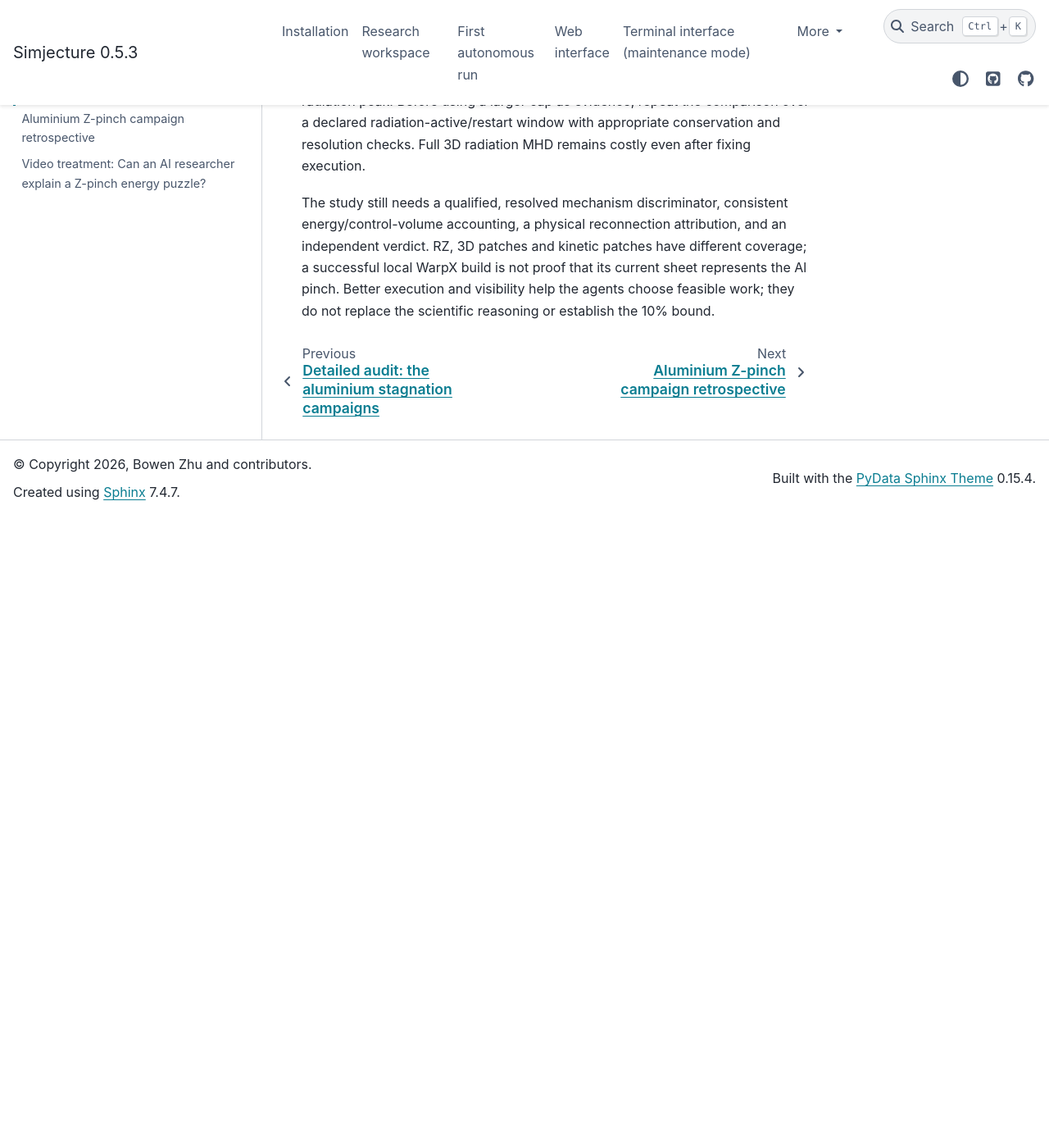
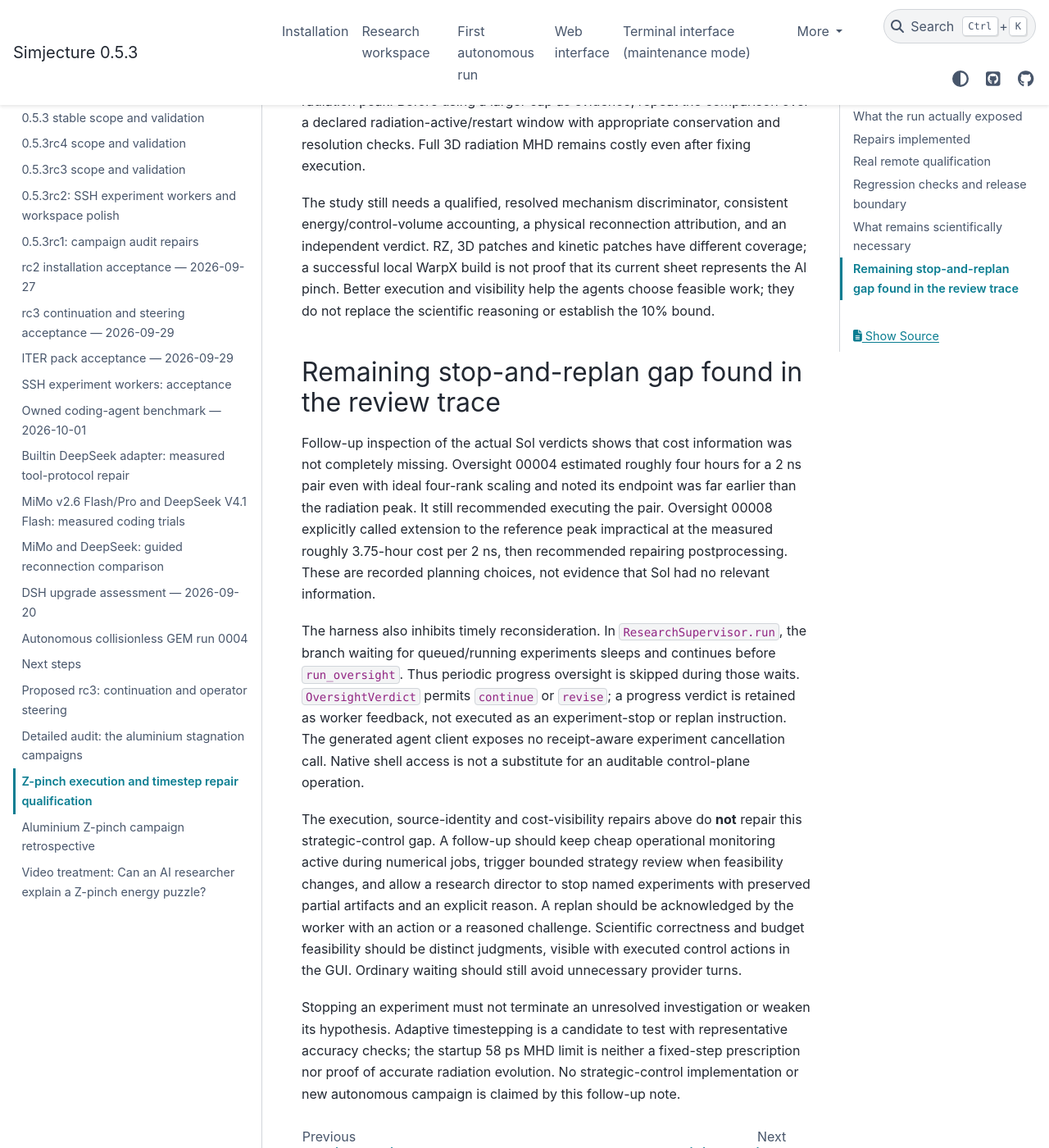
Before and after one commit to tomzhu0225/simjecture, a Sphinx documentation site: the page built from docs/testing/zpinch-repair-qualification-20261003.md, in a window 1280 px wide and 1400 px high, scrolled down 5421 px. Shown: the whole window at 82% size. Built offline with Sphinx 7.4.7 and the PyData theme 0.15.4, drawn with Linux system fonts in a browser that asks for light colours; before the commit the page ends 6051 px from its top, so only the background shows below that.

Commit message:
Document the remaining oversight and experiment control gap

```diff
--- a/docs/testing/zpinch-repair-qualification-20261003.md
+++ b/docs/testing/zpinch-repair-qualification-20261003.md
@@ -146,3 +146,36 @@ independent verdict. RZ, 3D patches and kinetic patches have different coverage;
 a successful local WarpX build is not proof that its current sheet represents the
 Al pinch. Better execution and visibility help the agents choose feasible work;
 they do not replace the scientific reasoning or establish the 10% bound.
+
+## Remaining stop-and-replan gap found in the review trace
+
+Follow-up inspection of the actual Sol verdicts shows that cost information was
+not completely missing. Oversight 00004 estimated roughly four hours for a 2 ns
+pair even with ideal four-rank scaling and noted its endpoint was far earlier than
+the radiation peak. It still recommended executing the pair. Oversight 00008
+explicitly called extension to the reference peak impractical at the measured
+roughly 3.75-hour cost per 2 ns, then recommended repairing postprocessing. These
+are recorded planning choices, not evidence that Sol had no relevant information.
+
+The harness also inhibits timely reconsideration. In `ResearchSupervisor.run`,
+the branch waiting for queued/running experiments sleeps and continues before
+`run_oversight`. Thus periodic progress oversight is skipped during those waits.
+`OversightVerdict` permits `continue` or `revise`; a progress verdict is retained
+as worker feedback, not executed as an experiment-stop or replan instruction.
+The generated agent client exposes no receipt-aware experiment cancellation call.
+Native shell access is not a substitute for an auditable control-plane operation.
+
+The execution, source-identity and cost-visibility repairs above do **not** repair
+this strategic-control gap. A follow-up should keep cheap operational monitoring
+active during numerical jobs, trigger bounded strategy review when feasibility
+changes, and allow a research director to stop named experiments with preserved
+partial artifacts and an explicit reason. A replan should be acknowledged by the
+worker with an action or a reasoned challenge. Scientific correctness and budget
+feasibility should be distinct judgments, visible with executed control actions
+in the GUI. Ordinary waiting should still avoid unnecessary provider turns.
+
+Stopping an experiment must not terminate an unresolved investigation or weaken
+its hypothesis. Adaptive timestepping is a candidate to test with representative
+accuracy checks; the startup 58 ps MHD limit is neither a fixed-step prescription
+nor proof of accurate radiation evolution. No strategic-control implementation
+or new autonomous campaign is claimed by this follow-up note.
```
